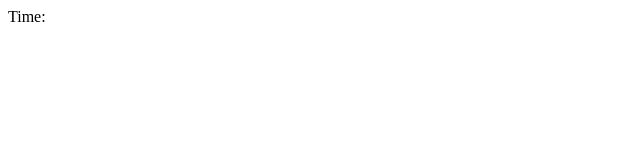
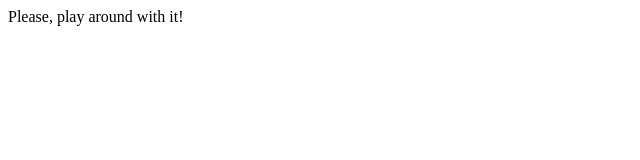
Before and after one commit to robertherber/property.js, a website: page index.html in a window 1280 px wide. Shown: the whole page, without its empty margins (0-640 px from the left). Drawn offline with Linux system fonts and the light colour scheme.

Commit message:
Update index.html

```diff
--- a/index.html
+++ b/index.html
@@ -4,6 +4,6 @@
 	<script type="text/javascript" src="src/property.js"></script>
 </head>
 <body>
-	<p>Time: <span class="timePlaceHolder"></span></p>
+	<p>Please, play around with it!</p>
 </body>
 </html>
```
